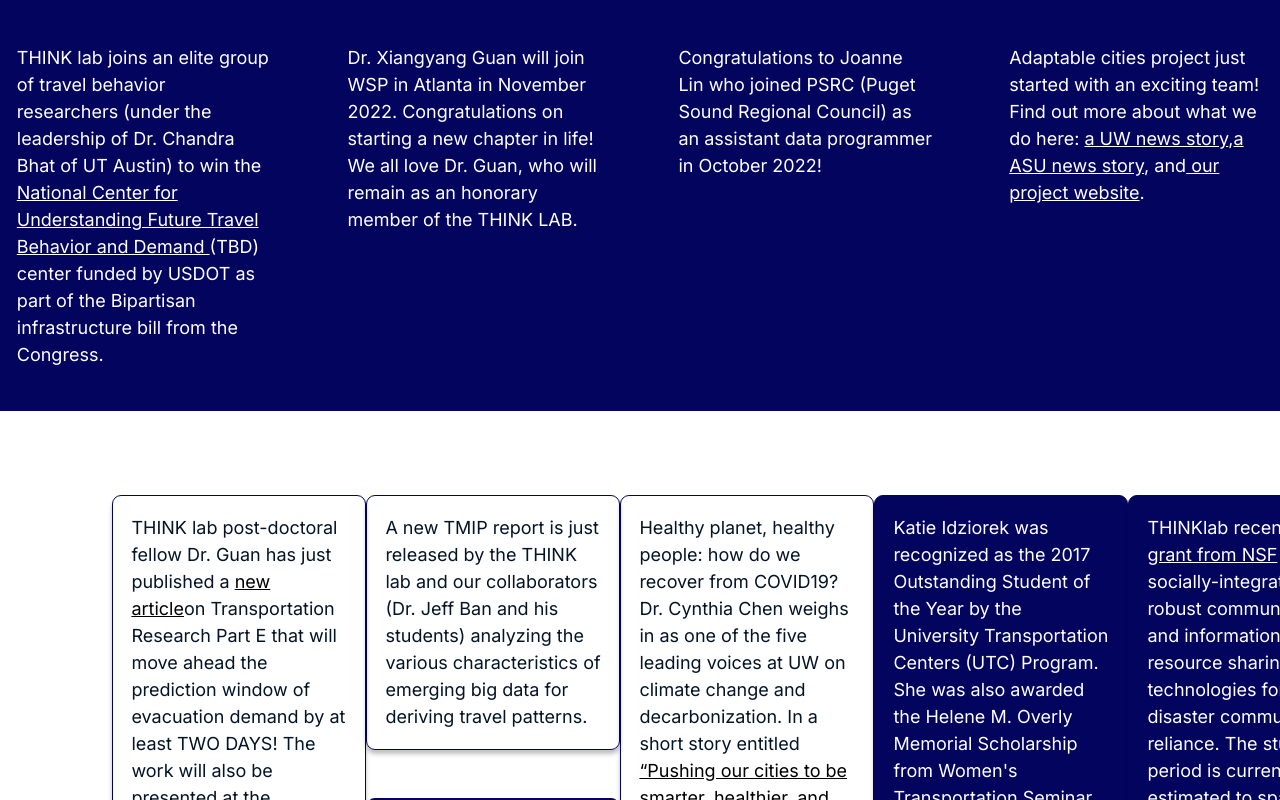
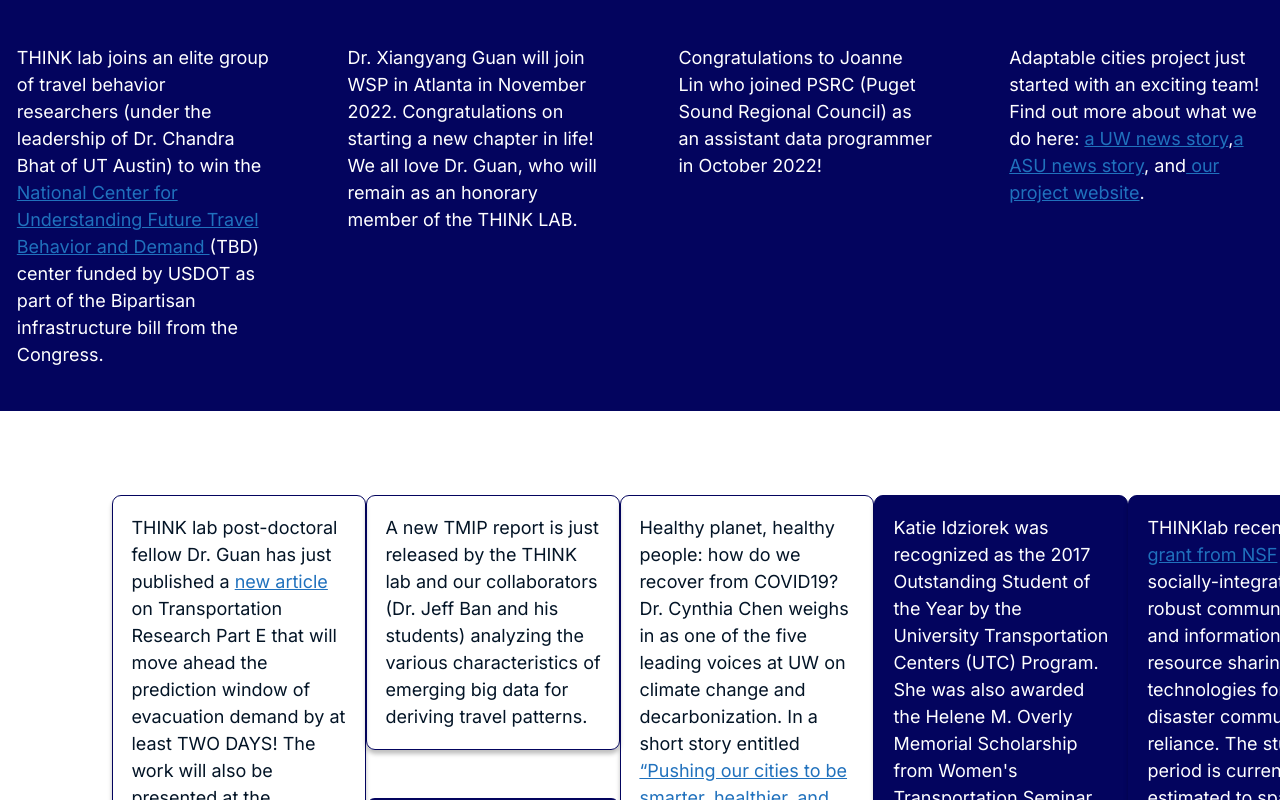
Before and after one commit to UW-THINKlab/think-lab, a React (Create React App) app: page /#/splashes in a window 1280 px wide. Shown: the part 1060-1860 px from the top of the page. Built offline with nearby package versions, Linux system fonts and the light colour scheme.

Commit message:
color of hyperlinks

```diff
--- a/src/pages/Splashes.js
+++ b/src/pages/Splashes.js
@@ -75,7 +75,7 @@
     <div className="px-28 splashes-column">
       <div className="splashes-content-white">
         <p>
-          THINK lab post-doctoral fellow Dr. Guan has just published a <a href="https://www.sciencedirect.com/science/article/pii/S1366554521001496?via%3Dihub" class="link-style">new article</a>
+          THINK lab post-doctoral fellow Dr. Guan has just published a <a href="https://www.sciencedirect.com/science/article/pii/S1366554521001496?via%3Dihub" class="link-style">new article </a>
            on Transportation
           Research Part E that will move ahead the prediction window of evacuation demand by at least
           TWO DAYS! The work will also be presented at the ISTTT24 conference in July 2022 in Beijing.
--- a/src/styles/Splashes.css
+++ b/src/styles/Splashes.css
@@ -81,7 +81,7 @@
 }
 
 .splashes-content-white a.link-style {
-  color: rgb(0, 0, 0);
+  color: rgb(32, 113, 189);
   text-decoration: underline;
 }
 
@@ -96,7 +96,7 @@
 }
 
 .splashes-content-blue a.link-style {
-  color: rgb(255, 255, 255);
+  color: rgb(32, 113, 189);
   text-decoration: underline;
 }
 
@@ -161,6 +161,6 @@
   margin-bottom: 2.65rem;
 }
 .four-splashes-para a.link-style {
-  color: rgb(255, 255, 255);
+  color: rgb(32, 113, 189);
   text-decoration: underline;
 }
```
